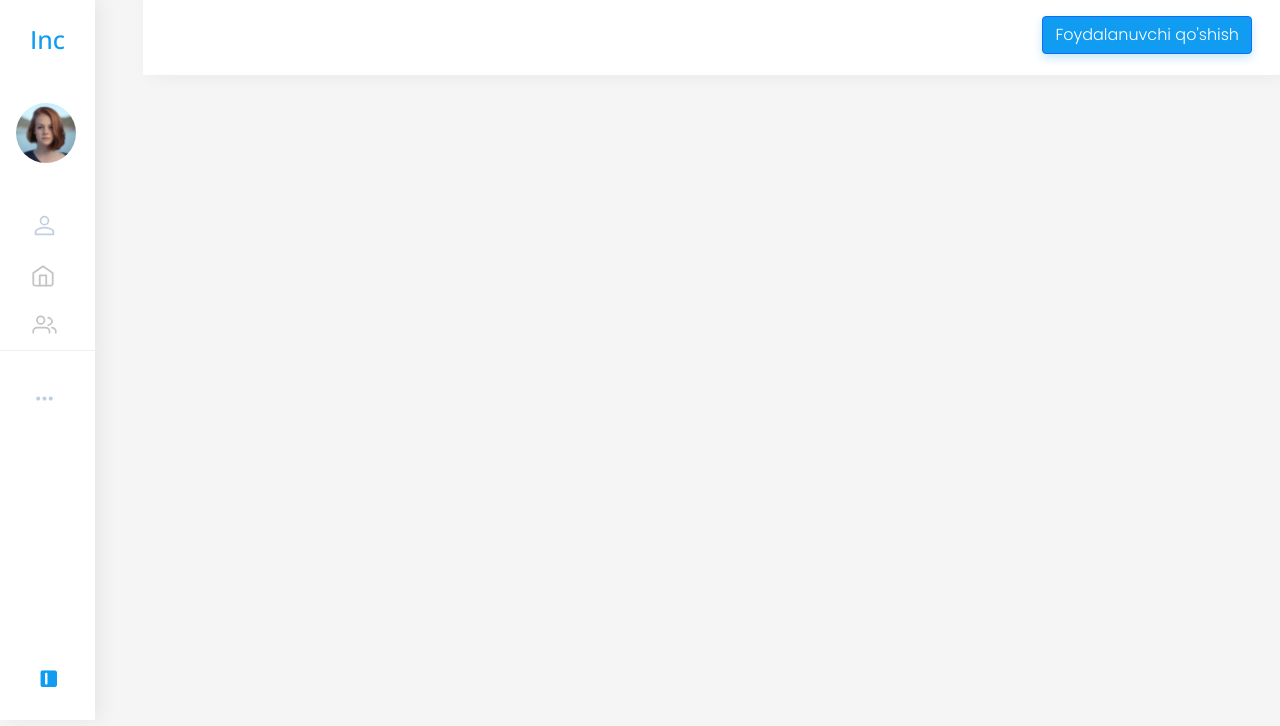
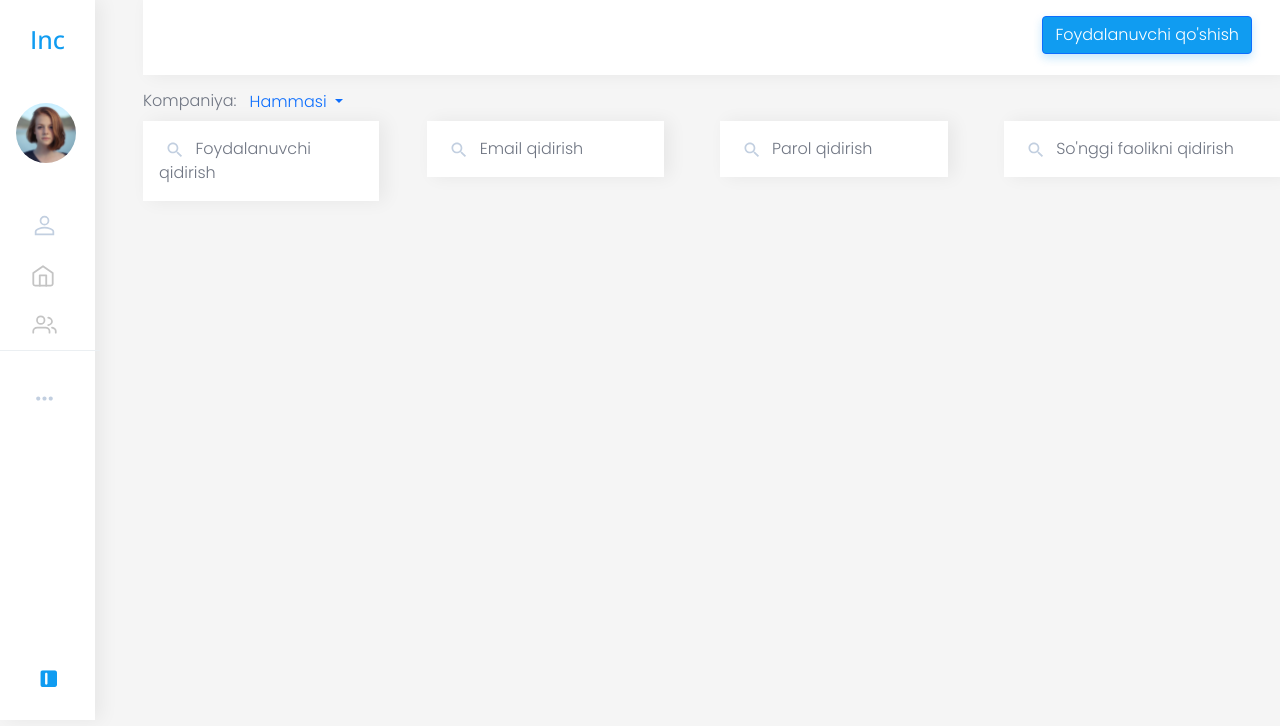
Before and after one commit to abbirov/crm-front, a Vue app: page / in a window 1280 px wide. Shown: the top 726 px of the page. Built offline with nearby package versions, Linux system fonts and the light colour scheme.

Commit message:
added (filterCol, searchCol)

```diff
--- a/src/App.vue
+++ b/src/App.vue
@@ -2,8 +2,12 @@
     <div class="container-fluid">
         <div class="row">
             <SidebarCol/>
-            <TopBarCol/>
 
+            <div class="col ms-5">
+                <TopBarCol/>
+                <FilterCol/>
+                <SearchCols/>
+            </div>
 
         </div>
     </div>
@@ -14,10 +18,12 @@
 
 import SidebarCol from "@/components/SidebarCol.vue";
 import TopBarCol from "@/components/TopBarCol.vue";
+import FilterCol from "@/components/FilterCol.vue";
+import SearchCols from "@/components/SearchCols.vue";
 
 export default {
     name: 'App',
-    components: {TopBarCol, SidebarCol}
+    components: {SearchCols, FilterCol, TopBarCol, SidebarCol}
 }
 </script>
 
@@ -34,6 +40,18 @@ h5 {
     color: #109CF1;
 
 }
+.layer-bg {
+    background-color: white;
+    box-shadow: 6px 0 18px rgba(0, 0, 0, 0.06);
+
+}
+.poppins {
+    font-family: Poppins, sans-serif;
+}
+.clr-gray {
+    color: #707683;
+}
+
 
 
 </style>
--- /dev/null
+++ b/src/components/FilterCol.vue
@@ -0,0 +1,38 @@
+<template>
+    <!-- Filter col start -->
+    <div class="col mt-2">
+        <div class="row">
+            <div class="col poppins ps-0">
+                <span class="clr-gray">Kompaniya:</span>
+                <span class="dropdown">
+                    <a class="btn text-primary dropdown-toggle" href="#" role="button" id="dropdownMenuLink"
+                       data-bs-toggle="dropdown" aria-expanded="false">
+                        Hammasi
+                    </a>
+
+                    <ul class="dropdown-menu" aria-labelledby="dropdownMenuLink">
+                        <li><a class="dropdown-item" >Action</a></li>
+                        <li><a class="dropdown-item" >Another action</a></li>
+                        <li><a class="dropdown-item" >Something else here</a></li>
+                    </ul>
+                </span>
+            </div>
+        </div>
+    </div>
+    <!-- Filter col end -->
+</template>
+
+<script>
+export default {
+    name: "FilterCol"
+}
+</script>
+
+<style scoped>
+.poppins {
+    font-family: Poppins, sans-serif;
+}
+.clr-gray {
+    color: #707683;
+}
+</style>
--- /dev/null
+++ b/src/components/SearchCols.vue
@@ -0,0 +1,58 @@
+<template>
+    <!-- Searchers start -->
+    <div class="row poppins">
+        <div class="col-3 ps-0 pe-4">
+            <div class="col me-4 layer-bg clr-gray p-3">
+                <img src="@/assets/icon/search.svg" class="ms-2" alt="search">
+                <span class="ms-2">
+                                Foydalanuvchi qidirish
+                            </span>
+            </div>
+        </div>
+        <div class="col-3 ps-0 pe-4">
+            <div class="col me-4 layer-bg clr-gray p-3">
+                <img src="@/assets/icon/search.svg" class="ms-2" alt="search">
+                <span class="ms-2">
+                                Email qidirish
+                            </span>
+            </div>
+        </div>
+        <div class="col-3 ps-0 pe-4">
+            <div class="col ms-2 me-4 layer-bg clr-gray p-3">
+                <img src="@/assets/icon/search.svg" class="ms-2" alt="search">
+                <span class="ms-2">
+                                Parol qidirish
+                            </span>
+            </div>
+        </div>
+        <div class="col-3 ps-0 pe-0">
+            <div class="col ms-2 layer-bg clr-gray p-3">
+                <img src="@/assets/icon/search.svg" class="ms-2" alt="search">
+                <span class="ms-2">
+                                So'nggi  faolikni      qidirish
+                            </span>
+            </div>
+        </div>
+    </div>
+    <!-- Searchers end -->
+</template>
+
+<script>
+export default {
+    name: "SearchCols"
+}
+</script>
+
+<style scoped>
+.layer-bg {
+    background-color: white;
+    box-shadow: 6px 0 18px rgba(0, 0, 0, 0.06);
+
+}
+.poppins {
+    font-family: Poppins, sans-serif;
+}
+.clr-gray {
+    color: #707683;
+}
+</style>
--- a/src/components/SidebarCol.vue
+++ b/src/components/SidebarCol.vue
@@ -4,14 +4,14 @@
         <h5 class=" text-center mt-4" type="button" data-bs-toggle="offcanvas"
             data-bs-target="#offcanvasScrolling" aria-controls="offcanvasScrolling">Inc</h5>
 
-        <div class="offcanvas offcanvas-start" data-bs-scroll="true" data-bs-backdrop="false"
+        <div class="offcanvas offcanvas-start layer-bg" data-bs-scroll="true" data-bs-backdrop="false"
              tabindex="-1" id="offcanvasScrolling" aria-labelledby="offcanvasScrollingLabel">
             <div class="offcanvas-header">
                 <h5 class="offcanvas-title mt-1 ms-2" id="offcanvasScrollingLabel">Kadirov Inc</h5>
             </div>
             <img src="@/assets/icon/sb-devider.png" class="t-devider" alt="devider">
             <!-- Offcanvas body start -->
-            <div class="offcanvas-body layer-bg pt-0 ps-0">
+            <div class="offcanvas-body pt-0 ps-0">
                 <div class="row">
                     <div class="col-4">
                         <img src="@/assets/avatar/ameliya.svg" class="rounded-circle ms-3 ava" alt="avatar">
--- a/src/components/TopBarCol.vue
+++ b/src/components/TopBarCol.vue
@@ -1,12 +1,10 @@
 <template>
     <!--Top bar col start -->
-    <div class="col ms-5">
         <div class="row p-3 layer-bg">
             <div class="col d-flex justify-content-end col-btn-add">
                 <button class="btn  btn-primary btn-color poppins"  type="button">Foydalanuvchi qo'shish</button>
             </div>
         </div>
-    </div>
     <!-- Top bar col end-->
 </template>
 
```
Also changed, not shown: src/assets/icon/search.svg (added).
